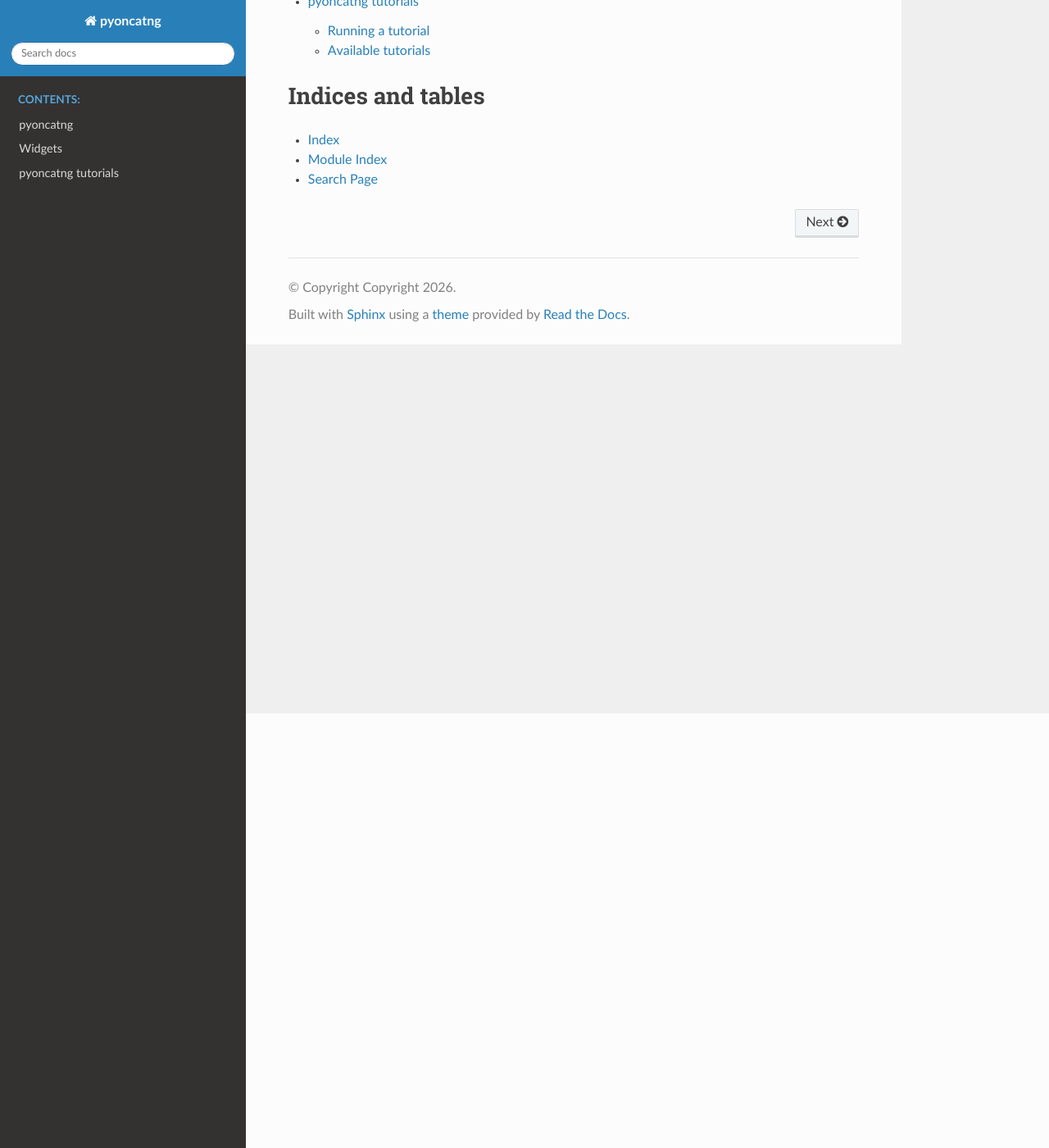
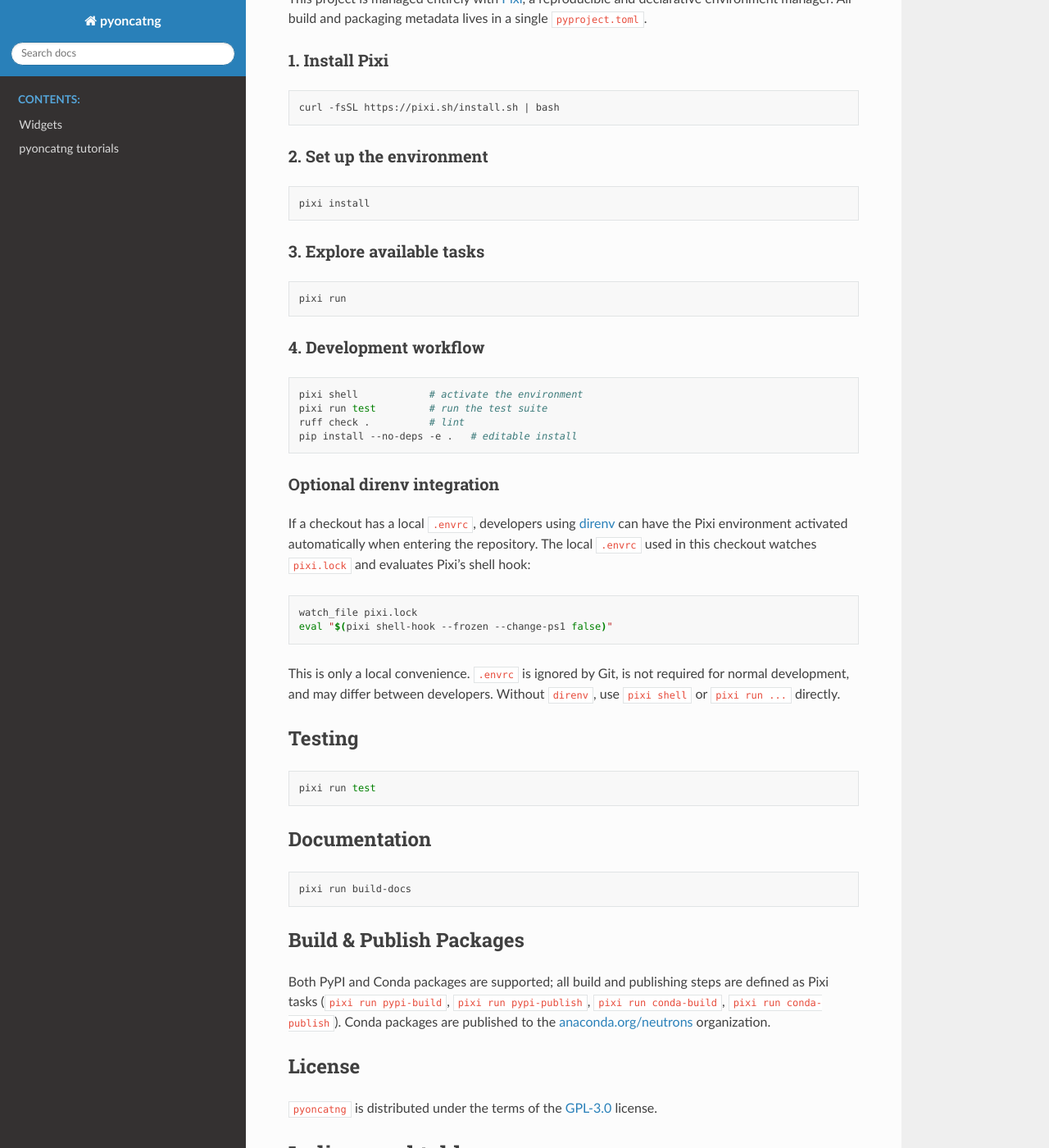
Before and after one commit to neutrons/pyoncatng, a Sphinx documentation site: the page built from docs/index.rst, in a window 1280 px wide and 1400 px high, scrolled down 530 px. Shown: the whole window at 82% size. Built offline with Sphinx 7.4.7 and the Read the Docs theme 3.1.0, drawn with Linux system fonts in a browser that asks for light colours; the version number is read from the project's files by our own code; some of the changed text lies outside the part shown.

Commit message:
Detach README from the docs; move content to docs/index.rst
- docs/index.rst: now the landing page carrying the project content
  (overview, getting started, testing, docs, build/publish, license) plus the
  widgets/tutorials toctree; no longer includes README
- docs/README.md: removed (README is no longer part of the docs)
- README.md: reduced to a short stub with links to the ReadTheDocs docs and
  the GitHub repo
- pyproject.toml: set the [project.urls] documentation URL to ReadTheDocs
- docs/conf.py: suppress myst.xref_missing so intentional repo-relative links
  in included READMEs don't break ReadTheDocs' fail_on_warning

Co-Authored-By: Claude Opus 4.8 (1M context) <noreply@anthropic.com>

```diff
--- a/docs/conf.py
+++ b/docs/conf.py
@@ -55,6 +55,12 @@ master_doc = "index"
 # This pattern also affects html_static_path and html_extra_path.
 exclude_patterns = ["_build", "Thumbs.db", ".DS_Store"]
 
+# Included repo READMEs (e.g. tutorials/README.md) use repo-relative links that
+# are correct on GitHub but do not resolve to doc pages. Suppress only that
+# cross-reference warning so ReadTheDocs' fail_on_warning still catches real
+# problems.
+suppress_warnings = ["myst.xref_missing"]
+
 
 # -- Options for HTML output -------------------------------------------------
 
--- a/docs/index.rst
+++ b/docs/index.rst
@@ -1,14 +1,101 @@
-=========================================
-Welcome to the pyoncatng docs!
-=========================================
+=========
+pyoncatng
+=========
+
+``pyoncatng`` is a Python package that handles **login to** and **data fetching
+from** `ONCAT <https://oncat.ornl.gov/>`_ (the ONCat data catalog), built on top
+of the `pyoncat <https://oncat.ornl.gov/>`_ library.
 
 .. toctree::
    :maxdepth: 2
    :caption: Contents:
 
-   README
    widgets
    tutorials
+
+Getting Started
+===============
+
+This project is managed entirely with `Pixi <https://pixi.sh/>`_, a reproducible
+and declarative environment manager. All build and packaging metadata lives in a
+single ``pyproject.toml``.
+
+1. Install Pixi
+---------------
+
+.. code-block:: bash
+
+   curl -fsSL https://pixi.sh/install.sh | bash
+
+2. Set up the environment
+-------------------------
+
+.. code-block:: bash
+
+   pixi install
+
+3. Explore available tasks
+---------------------------
+
+.. code-block:: bash
+
+   pixi run
+
+4. Development workflow
+-----------------------
+
+.. code-block:: bash
+
+   pixi shell            # activate the environment
+   pixi run test         # run the test suite
+   ruff check .          # lint
+   pip install --no-deps -e .   # editable install
+
+Optional direnv integration
+----------------------------
+
+If a checkout has a local ``.envrc``, developers using
+`direnv <https://direnv.net/>`_ can have the Pixi environment activated
+automatically when entering the repository. The local ``.envrc`` used in this
+checkout watches ``pixi.lock`` and evaluates Pixi's shell hook:
+
+.. code-block:: bash
+
+   watch_file pixi.lock
+   eval "$(pixi shell-hook --frozen --change-ps1 false)"
+
+This is only a local convenience. ``.envrc`` is ignored by Git, is not required
+for normal development, and may differ between developers. Without ``direnv``,
+use ``pixi shell`` or ``pixi run ...`` directly.
+
+Testing
+=======
+
+.. code-block:: bash
+
+   pixi run test
+
+Documentation
+=============
+
+.. code-block:: bash
+
+   pixi run build-docs
+
+Build & Publish Packages
+========================
+
+Both PyPI and Conda packages are supported; all build and publishing steps are
+defined as Pixi tasks (``pixi run pypi-build``, ``pixi run pypi-publish``,
+``pixi run conda-build``, ``pixi run conda-publish``). Conda packages are
+published to the `anaconda.org/neutrons <https://anaconda.org/neutrons>`_
+organization.
+
+License
+=======
+
+``pyoncatng`` is distributed under the terms of the
+`GPL-3.0 <https://github.com/neutrons/pyoncatng/blob/main/LICENSE>`_ license.
 
 =========================================
 Indices and tables
--- a/pyproject.toml
+++ b/pyproject.toml
@@ -23,7 +23,7 @@ docs = ["sphinx", "sphinx_rtd_theme", "versioningit", "myst_parser"]
 [project.urls]
 homepage = "https://github.com/neutrons/pyoncatng/"
 repository = "https://github.com/neutrons/pyoncatng/"
-# documentation = add_url_to_readthedoc_here
+documentation = "https://pyoncatng.readthedocs.io/"
 issues = "https://github.com/neutrons/pyoncatng/issues"
 
 ####################
```
Also changed, not shown: README.md (+4 -123 lines), docs/README.md (deleted, +0 -2 lines).
